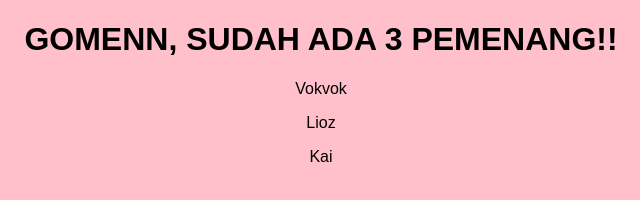
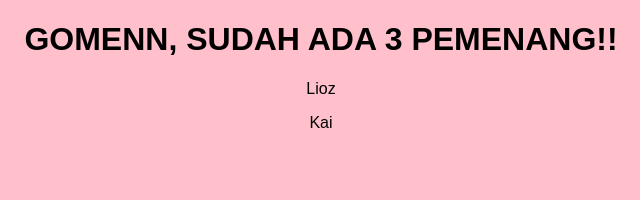
Before and after one commit to TobyKabyn/Gachaa.github.io, a plain HTML site: page index.html in a window 1280 px wide. Shown: the full height of the page, 319-959 px from the left. Drawn offline with Linux system fonts and the light colour scheme.

Commit message:
index.html

```diff
--- a/index.html
+++ b/index.html
@@ -42,7 +42,6 @@
 </head>
 <body>
     <h1>GOMENN, SUDAH ADA 3 PEMENANG!!</h1>
-    <p>Vokvok</p>
     <p>Lioz</p>
     <p>Kai</p>
 <!--
```
